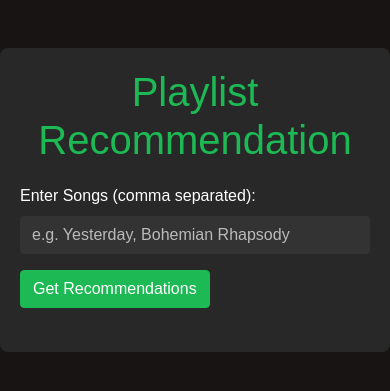
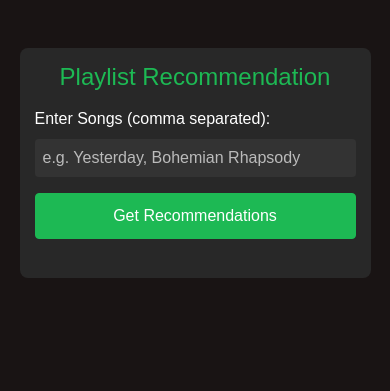
Before and after one commit to othmaneechc/cs401, a Flask app: page / in a window 390 px wide. Shown: the top 391 px of the page. Run offline with Flask 3, Linux system fonts and the light colour scheme; some libraries are stand-ins or nearby versions.

Commit message:
Improving UI/UX

```diff
--- a/api_service/app.py
+++ b/api_service/app.py
@@ -39,6 +39,9 @@ def load_songs_dataset(file_path):
 app.songs_dataset = load_songs_dataset(SONGS_DATASET_PATH)
 print(f"Loaded songs dataset with {len(app.songs_dataset)} songs.")
 
+# Build a mapping for normalized song name to original formatting.
+app.songs_mapping = {song.strip().lower(): song.strip() for song in app.songs_dataset}
+
 # Define version and model_date for display purposes.
 app.version = "0.1"
 app.model_date = "2023-04-01"  # Update accordingly
@@ -63,19 +66,17 @@ def recommend():
         }), 400
 
     recommended = set()
-    rule_found = False  # Flag to track if any rule matches the input
+    rule_found = False  # Track if any rule matches the input
 
-    # Use association rules: for each rule, if the rule's antecedent is a subset
-    # of the user's input, add the consequent to recommendations.
+    # Use association rules: check if any rule's antecedent is a subset of input.
     for rule in app.rules:
         antecedent, consequent, conf = rule
         antecedent_lower = set(item.strip().lower() for item in antecedent)
         if antecedent_lower.issubset(input_set):
             rule_found = True
-            # Add the consequent songs after normalizing.
             recommended.update(set(item.strip().lower() for item in consequent))
 
-    # Remove any songs that the user already provided.
+    # Remove songs that the user already provided.
     recommended = recommended - input_set
 
     desired_recommendation_count = 3
@@ -89,7 +90,7 @@ def recommend():
             recommended = set(random.sample(available_songs, min(desired_recommendation_count, len(available_songs))))
         message = "No direct recommendations found. Here are 3 random recommendations:"
     else:
-        # If there are some recommendations from rules but fewer than desired, supplement.
+        # If there are rule-based recommendations but fewer than desired, supplement with random songs.
         if len(recommended) < desired_recommendation_count:
             all_songs = set(song.strip().lower() for song in app.songs_dataset)
             available_songs = list(all_songs - input_set - recommended)
@@ -97,7 +98,8 @@ def recommend():
             if available_songs:
                 recommended.update(random.sample(available_songs, min(needed, len(available_songs))))
 
-    recommendations_list = list(recommended)
+    # Map normalized recommendations back to their original formatting.
+    recommendations_list = [app.songs_mapping.get(song, song) for song in recommended]
     if not recommendations_list:
         message = "No recommendations found based on the input songs."
 
--- a/api_service/static/css/style.css
+++ b/api_service/static/css/style.css
@@ -1,8 +1,10 @@
-/* Spotify-themed style */
+/* Base Spotify-themed style */
 body {
   background-color: #191414;
   color: #fff;
   font-family: Arial, sans-serif;
+  margin: 0;
+  padding: 0;
 }
 
 .container {
@@ -10,7 +12,7 @@ body {
   background-color: #282828;
   padding: 20px;
   border-radius: 8px;
-    margin-top: 50px;
+  margin: 50px auto;
 }
 
 h1 {
@@ -38,3 +40,26 @@ body {
 .form-control::placeholder {
   color: #bbb;
 }
+
+/* Responsive styles for mobile devices */
+@media (max-width: 768px) {
+  .container {
+    width: 90%;
+    padding: 15px;
+    margin: 20px auto;
+  }
+
+  h1 {
+    font-size: 1.5em;
+    margin-bottom: 15px;
+  }
+
+  .btn-primary {
+    width: 100%;
+    padding: 10px;
+  }
+
+  .form-control {
+    padding: 8px;
+  }
+}
--- a/k8s/deployment.yaml
+++ b/k8s/deployment.yaml
@@ -15,7 +15,7 @@ spec:
     spec:
       containers:
       - name: playlist-api
-        image: quay.io/othmaneechchabi/playlist-api:1.8
+        image: quay.io/othmaneechchabi/playlist-api:1.9
         ports:
         - containerPort: 5000
         volumeMounts:
```
Lines whose indentation alone changed are shown as unchanged.
